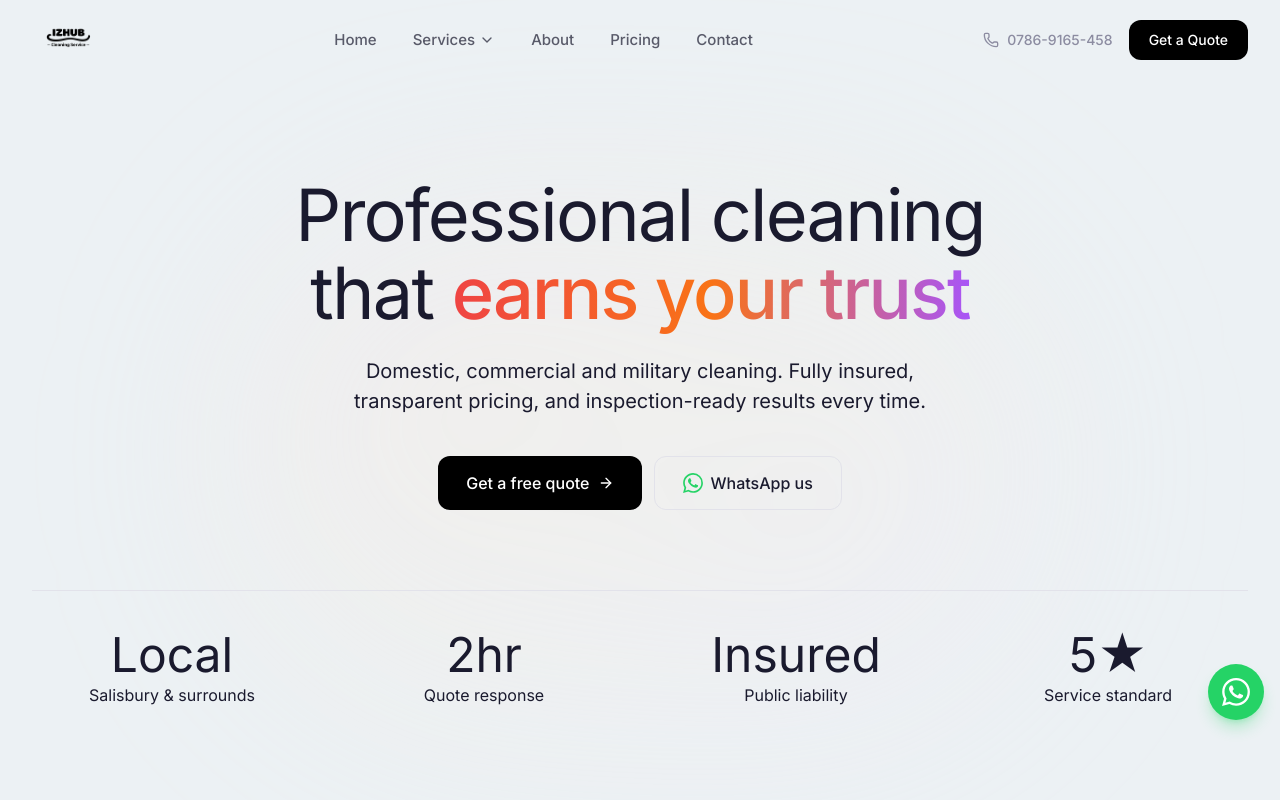
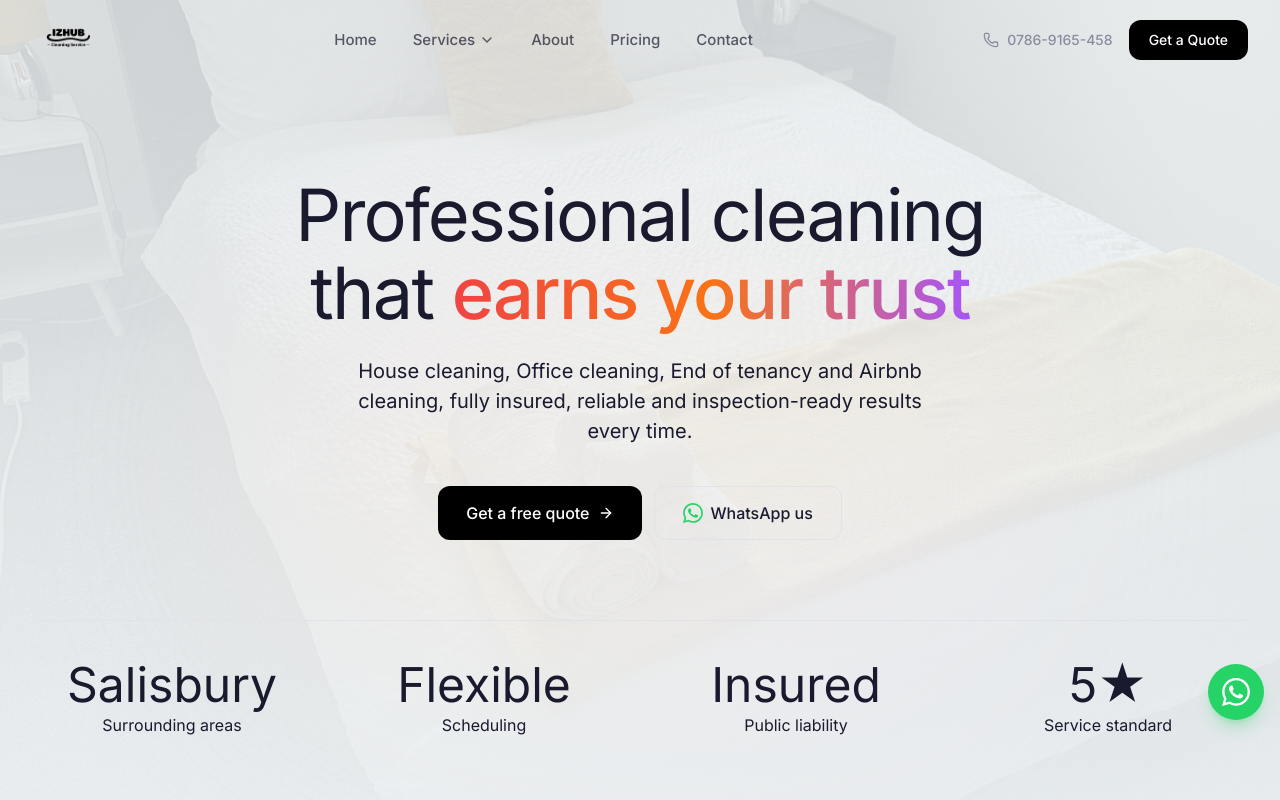
Before and after one commit to AssahBismarkabah/izhub-clean, a Next.js app: page / in a window 1280 px wide. Shown: the top 800 px of the page. Built offline with nearby package versions, Linux system fonts and the light colour scheme.

Commit message:
adjust feedback on homeback

```diff
--- a/src/app/about/page.tsx
+++ b/src/app/about/page.tsx
@@ -7,7 +7,7 @@ import { ScrollReveal } from "@/components/common/ScrollReveal";
 export const metadata: Metadata = {
   title: "About Us",
   description:
-    "IZHUB Cleaning Service is a local cleaning company serving Tidworth and the Salisbury Plain. Professional standards, clear communication, reliable delivery.",
+    "IZHUB Cleaning Service is a local cleaning company serving Salisbury and the Salisbury Plain. Professional standards, clear communication, reliable delivery.",
 };
 
 export default function AboutPage() {
@@ -23,7 +23,7 @@ export default function AboutPage() {
               </h1>
               <p className="mt-4 text-lg text-body">
                 A local cleaning company providing domestic, commercial,
-                end-of-tenancy and march-out cleaning across Tidworth and surrounding areas.
+                end-of-tenancy and march-out cleaning across Salisbury and surrounding areas.
               </p>
             </div>
           </ScrollReveal>
@@ -41,6 +41,7 @@ export default function AboutPage() {
                   alt="IZHUB team member with professional cleaning equipment"
                   width={600}
                   height={700}
+                  priority
                   className="object-cover w-full aspect-[4/5] group-hover:scale-[1.03] transition-transform duration-500 ease-out"
                 />
               </div>
--- a/src/components/sections/Hero.tsx
+++ b/src/components/sections/Hero.tsx
@@ -1,5 +1,6 @@
 "use client";
 
+import Image from "next/image";
 import Link from "next/link";
 import { motion } from "framer-motion";
 import { ArrowRight } from "lucide-react";
@@ -7,7 +8,20 @@ import { CONTACT } from "@/lib/constants";
 
 export function Hero() {
   return (
-    <section className="relative overflow-hidden bg-surface pt-32 pb-20 lg:pt-44 lg:pb-32">
+    <section className="relative isolate overflow-hidden bg-surface pt-32 pb-20 lg:pt-44 lg:pb-32">
+      <div className="pointer-events-none absolute inset-0">
+        <Image
+          src="/cleaning-image-home.png"
+          alt=""
+          fill
+          priority
+          sizes="100vw"
+          aria-hidden="true"
+          className="object-cover object-center opacity-30"
+        />
+        <div className="absolute inset-0 bg-[linear-gradient(180deg,rgba(236,241,244,0.55)_0%,rgba(236,241,244,0.7)_42%,rgba(236,241,244,0.92)_100%)]" />
+      </div>
+
       {/* Subtle radial glow */}
       <div className="absolute inset-0 pointer-events-none">
         <div className="absolute top-1/4 left-1/2 -translate-x-1/2 w-[800px] h-[500px] rounded-full bg-gradient-to-br from-red-100/30 via-orange-100/20 to-purple-100/30 blur-[100px]" />
@@ -35,8 +49,9 @@ export function Hero() {
             transition={{ duration: 0.5, delay: 0.15 }}
             className="mt-6 mx-auto max-w-xl text-lg sm:text-xl leading-normal text-body"
           >
-            Domestic, commercial and military cleaning. Fully insured,
-            transparent pricing, and inspection-ready results every time.
+            House cleaning, Office cleaning, End of tenancy and Airbnb
+            cleaning, fully insured, reliable and inspection-ready
+            results every time.
           </motion.p>
 
           <motion.div
@@ -78,8 +93,8 @@ export function Hero() {
           className="mt-20 grid grid-cols-2 gap-8 sm:grid-cols-4 border-t border-border pt-10"
         >
           {[
-            { value: "Local", label: "Salisbury & surrounds" },
-            { value: "2hr", label: "Quote response" },
+            { value: "Salisbury", label: "Surrounding areas" },
+            { value: "Flexible", label: "Scheduling" },
             { value: "Insured", label: "Public liability" },
             { value: "5★", label: "Service standard" },
           ].map((stat) => (
```
